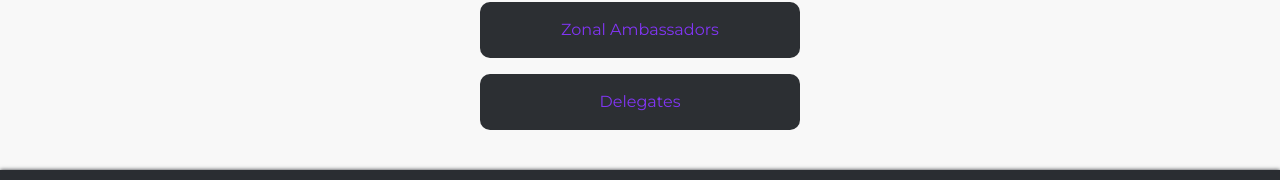
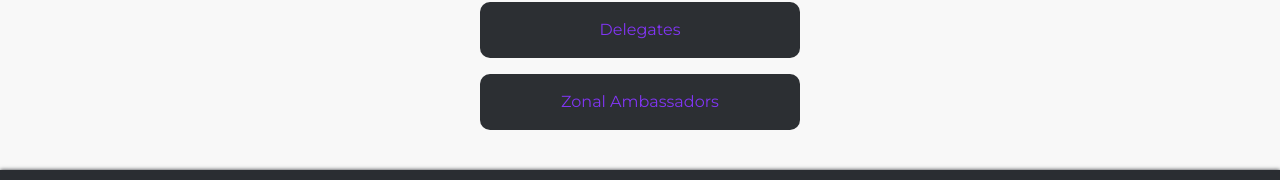
Before and after one commit to nitsmun/nitsmun2021-22, a React (Create React App) app: page /events/mun-u18 in a window 1280 px wide. Shown: the part 2378-2558 px from the top of the page. Built offline with nearby package versions, Linux system fonts and the light colour scheme.

Commit message:
bug fixed

```diff
--- a/src/components/screens/MunU18.jsx
+++ b/src/components/screens/MunU18.jsx
@@ -63,7 +63,7 @@ let info = {
 	btn: [
 		{
 			link: 'https://forms.gle/eULWqZijfUJgLtmRA',
-			display: 'none',
+			display: 'block',
 			name: 'Delegates',
 		},
 		{
@@ -75,11 +75,6 @@ let info = {
 			link: 'https://forms.gle/PAWFVNF5Tu3Chw1w9',
 			display: 'none',
 			name: 'Workshop',
-		},
-		{
-			link: 'https://docs.google.com/forms/d/e/1FAIpQLSd8dZLvPHk0L4QEtEDB6cNhfmTZ58ZA81TVpsSdVRyJgUs0ZQ/viewform',
-			display: 'block',
-			name: 'Delegates',
 		}
 	],
 };
```
